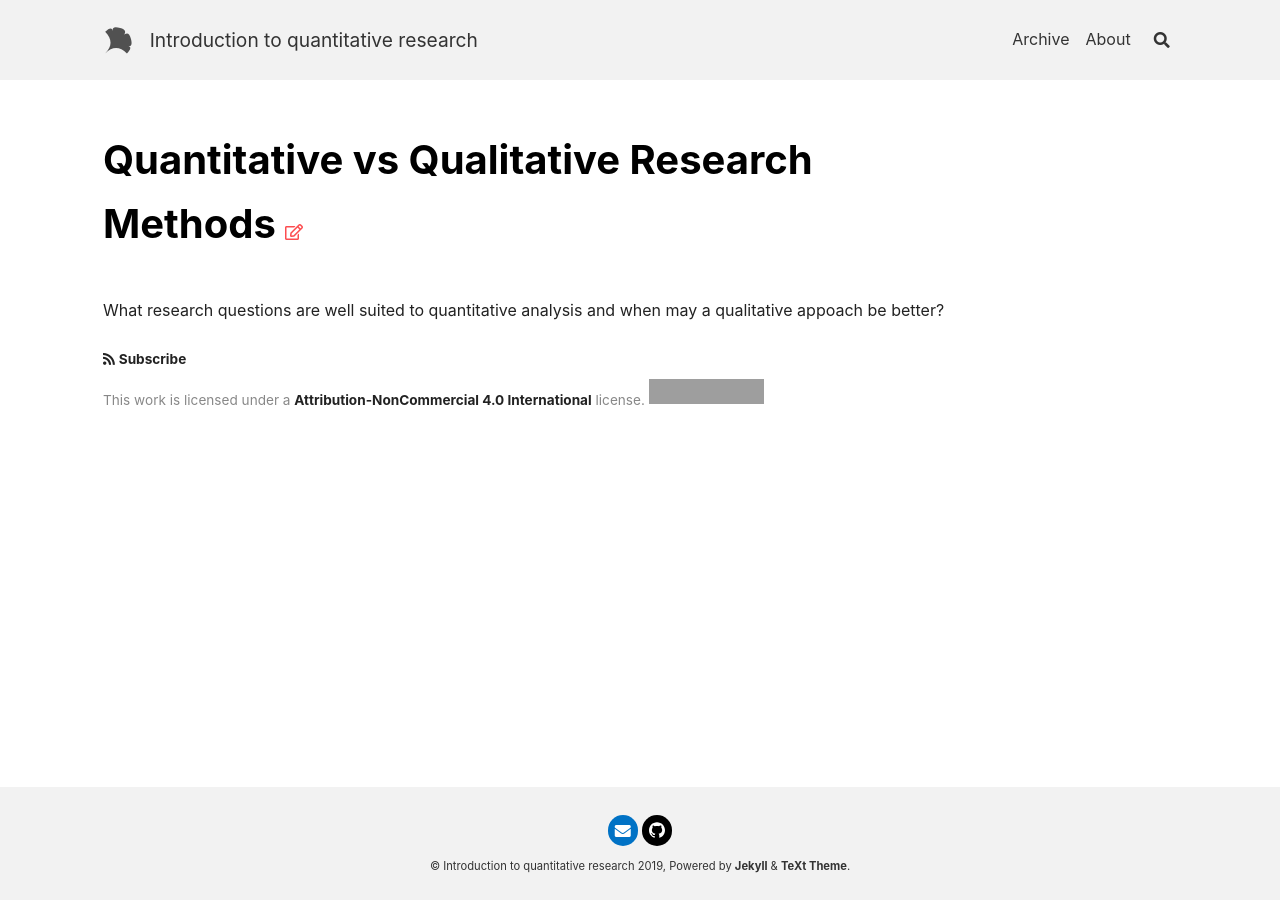
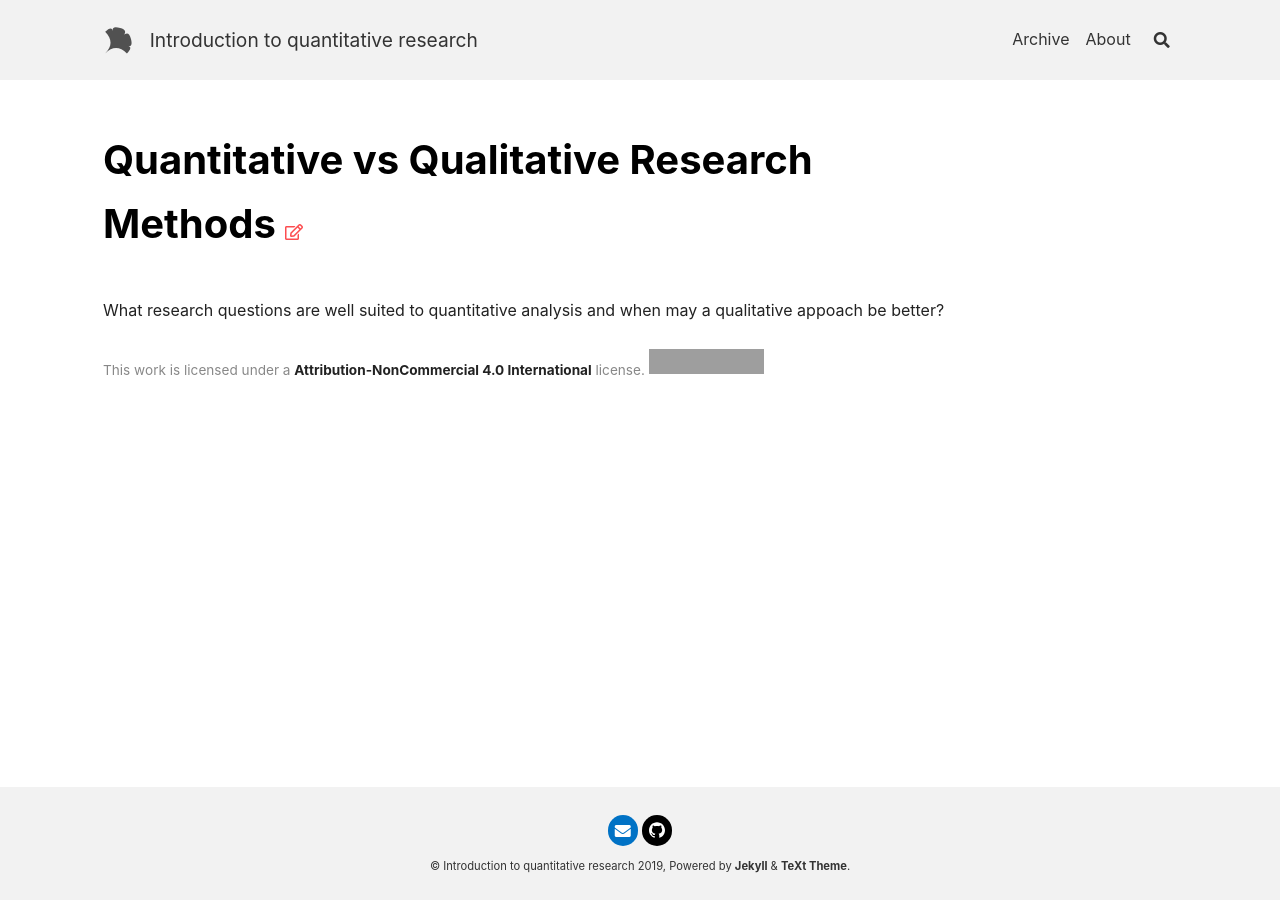
Before and after one commit to humburg/quant-getting-started, a Jekyll site: the page built from _posts/2019-07-08-quant_vs_qual.md, in a window 1280 px wide. Built offline with Jekyll 4.4.1, drawn with Linux system fonts in a browser that asks for light colours; nearby versions of some CDN libraries; grey boxes are pictures that could not be loaded.

Commit message:
Don't show subscribe button

```diff
--- a/_config.yml
+++ b/_config.yml
@@ -212,7 +212,7 @@ defaults:
       aside:
         toc: true
       show_edit_on_github: true
-      show_subscribe: true
+      show_subscribe: false
       pageview: true
       show_date: false
 
```
